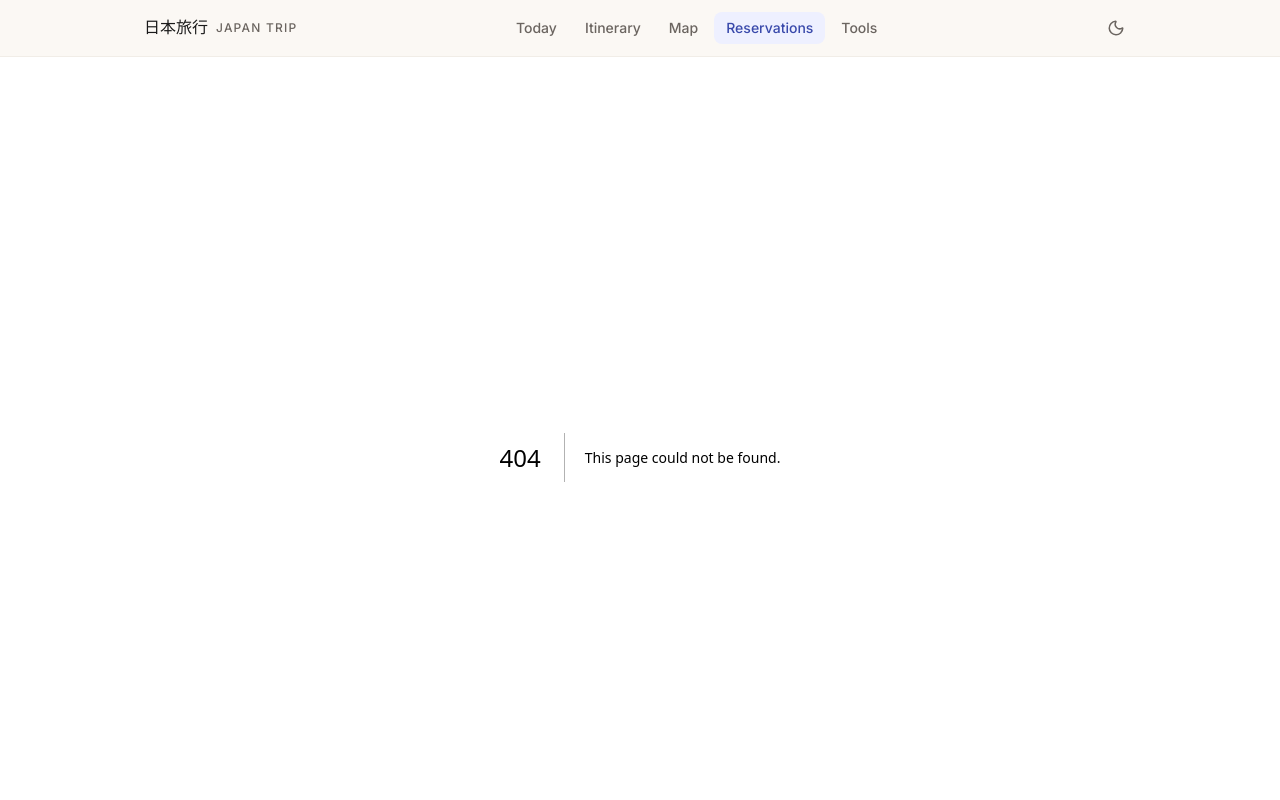
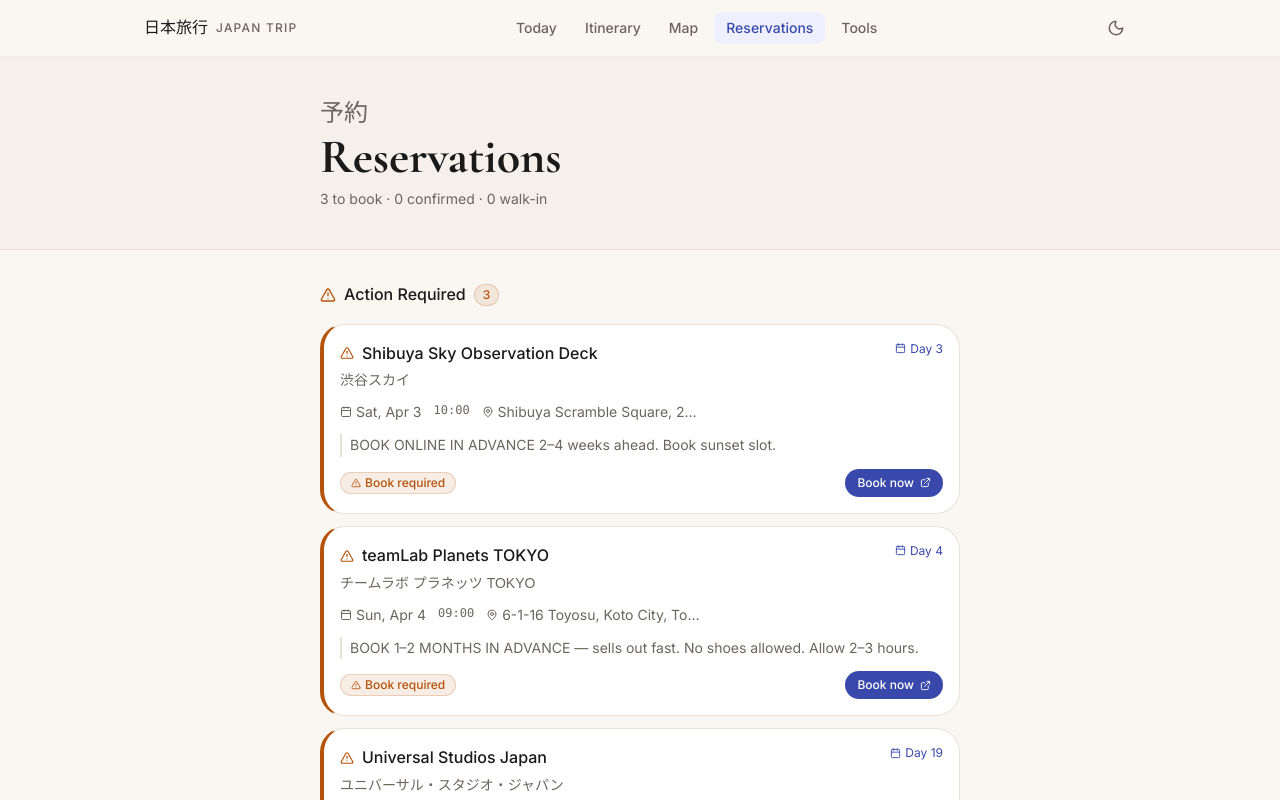
Before and after one commit to jaxbcoffee-crypto/japan-trip, a Next.js app: page /reservations in a window 1280 px wide. Before the commit this address had no page. Shown: the top 800 px of the page. Built offline with nearby package versions, Linux system fonts and the light colour scheme.

Commit message:
feat: reservations dashboard

```diff
--- /dev/null
+++ b/app/reservations/page.tsx
@@ -0,0 +1,101 @@
+import { AlertTriangle, CheckCircle, Info } from 'lucide-react'
+import { reservationsByUrgency } from '@/lib/itinerary'
+import { ReservationCard } from '@/components/reservations/ReservationCard'
+
+export default function ReservationsPage() {
+  const entries = reservationsByUrgency()
+
+  const actionRequired = entries.filter(e => e.stop.reservation?.required && !e.stop.reservation?.booked)
+  const booked = entries.filter(e => e.stop.reservation?.booked)
+  const walkIn = entries.filter(e => e.stop.reservation?.required === false)
+
+  return (
+    <div className="min-h-screen bg-bg">
+      {/* Page hero */}
+      <div className="border-b border-line bg-surface-raised">
+        <div className="max-w-2xl mx-auto px-4 py-10">
+          <p className="font-jp text-2xl text-muted mb-1">予約</p>
+          <h1 className="font-serif text-5xl font-bold text-fg mb-2">Reservations</h1>
+          <p className="text-muted text-sm">
+            {actionRequired.length} to book · {booked.length} confirmed · {walkIn.length} walk-in
+          </p>
+        </div>
+      </div>
+
+      <div className="max-w-2xl mx-auto px-4 py-8 pb-24 space-y-10">
+        {/* Action required */}
+        {actionRequired.length > 0 && (
+          <section>
+            <div className="flex items-center gap-2 mb-4">
+              <AlertTriangle size={16} className="text-warn" />
+              <h2 className="font-medium text-fg">Action Required</h2>
+              <span className="rounded-full bg-warn/10 text-warn border border-warn/20 px-2 py-0.5 text-xs font-medium">
+                {actionRequired.length}
+              </span>
+            </div>
+            <div className="space-y-3">
+              {actionRequired.map(({ stop, day, dayNumber }) => (
+                <ReservationCard
+                  key={stop.id}
+                  stop={stop}
+                  day={day}
+                  dayNumber={dayNumber}
+                  status="action-required"
+                />
+              ))}
+            </div>
+          </section>
+        )}
+
+        {/* Booked */}
+        {booked.length > 0 && (
+          <section>
+            <div className="flex items-center gap-2 mb-4">
+              <CheckCircle size={16} className="text-ok" />
+              <h2 className="font-medium text-fg">Confirmed</h2>
+            </div>
+            <div className="space-y-3">
+              {booked.map(({ stop, day, dayNumber }) => (
+                <ReservationCard
+                  key={stop.id}
+                  stop={stop}
+                  day={day}
+                  dayNumber={dayNumber}
+                  status="booked"
+                />
+              ))}
+            </div>
+          </section>
+        )}
+
+        {/* Walk-in */}
+        {walkIn.length > 0 && (
+          <section>
+            <div className="flex items-center gap-2 mb-4">
+              <Info size={16} className="text-muted" />
+              <h2 className="font-medium text-fg">Walk-in</h2>
+            </div>
+            <div className="space-y-3">
+              {walkIn.map(({ stop, day, dayNumber }) => (
+                <ReservationCard
+                  key={stop.id}
+                  stop={stop}
+                  day={day}
+                  dayNumber={dayNumber}
+                  status="walk-in"
+                />
+              ))}
+            </div>
+          </section>
+        )}
+
+        {entries.length === 0 && (
+          <div className="text-center py-16 text-muted">
+            <p className="font-serif text-2xl mb-2">No reservations</p>
+            <p className="text-sm">Stops with booking requirements will appear here.</p>
+          </div>
+        )}
+      </div>
+    </div>
+  )
+}
--- /dev/null
+++ b/components/reservations/ReservationCard.tsx
@@ -0,0 +1,116 @@
+import Link from 'next/link'
+import { ExternalLink, CheckCircle, AlertTriangle, Calendar, MapPin } from 'lucide-react'
+import { cn } from '@/lib/cn'
+import type { Stop, Day } from '@/lib/types'
+
+interface ReservationCardProps {
+  stop: Stop
+  day: Day
+  dayNumber: number
+  status: 'action-required' | 'booked' | 'walk-in'
+}
+
+export function ReservationCard({ stop, day, dayNumber, status }: ReservationCardProps) {
+  const res = stop.reservation!
+  const notes = res.notes ?? ''
+  const urlMatch = notes.match(/https?:\/\/[^\s)]+/)
+  const bookingUrl = urlMatch?.[0]
+  const cleanNotes = notes.replace(/https?:\/\/[^\s)]+/g, '').trim()
+
+  const dateStr = new Intl.DateTimeFormat('en-US', {
+    timeZone: 'Asia/Tokyo',
+    weekday: 'short',
+    month: 'short',
+    day: 'numeric',
+  }).format(new Date(day.date + 'T00:00:00+09:00'))
+
+  const urgencyBorder = {
+    'action-required': 'border-l-warn',
+    'booked': 'border-l-ok',
+    'walk-in': 'border-l-muted',
+  }[status]
+
+  return (
+    <div className={cn(
+      'bg-surface rounded-xl border border-line border-l-4 p-4 space-y-3',
+      urgencyBorder
+    )}>
+      <div className="flex items-start justify-between gap-3">
+        <div className="flex-1 min-w-0">
+          <div className="flex items-center gap-2 mb-1">
+            {status === 'action-required' && (
+              <AlertTriangle size={14} className="text-warn shrink-0" />
+            )}
+            {status === 'booked' && (
+              <CheckCircle size={14} className="text-ok shrink-0" />
+            )}
+            <h3 className="font-medium text-fg">{stop.name}</h3>
+          </div>
+          {stop.nameJa && (
+            <p className="font-jp text-sm text-muted">{stop.nameJa}</p>
+          )}
+        </div>
+        <Link
+          href={`/itinerary/${dayNumber}`}
+          className="shrink-0 inline-flex items-center gap-1 text-xs text-accent hover:underline"
+        >
+          <Calendar size={11} />
+          Day {dayNumber}
+        </Link>
+      </div>
+
+      <div className="flex flex-wrap gap-3 text-sm text-muted">
+        <span className="flex items-center gap-1">
+          <Calendar size={12} />
+          {dateStr}
+        </span>
+        {stop.start && (
+          <span className="font-mono text-xs">{stop.start.slice(0, 5)}</span>
+        )}
+        {stop.address && (
+          <span className="flex items-center gap-1">
+            <MapPin size={12} />
+            <span className="truncate max-w-[200px]">{stop.address}</span>
+          </span>
+        )}
+      </div>
+
+      {cleanNotes && (
+        <p className="text-sm text-muted leading-relaxed border-l-2 border-line pl-2">{cleanNotes}</p>
+      )}
+
+      <div className="flex items-center justify-between">
+        <div>
+          {status === 'action-required' && (
+            <span className="inline-flex items-center gap-1 rounded-full bg-warn/10 text-warn border border-warn/20 px-2.5 py-0.5 text-xs font-medium">
+              <AlertTriangle size={10} />
+              Book required
+            </span>
+          )}
+          {status === 'booked' && (
+            <span className="inline-flex items-center gap-1 rounded-full bg-ok/10 text-ok border border-ok/20 px-2.5 py-0.5 text-xs font-medium">
+              <CheckCircle size={10} />
+              Confirmed
+            </span>
+          )}
+          {status === 'walk-in' && (
+            <span className="inline-flex items-center gap-1 rounded-full bg-surface-raised text-muted border border-line px-2.5 py-0.5 text-xs font-medium">
+              Walk-in
+            </span>
+          )}
+        </div>
+        {bookingUrl && status === 'action-required' && (
+          <a
+            href={bookingUrl}
+            target="_blank"
+            rel="noopener noreferrer"
+            className="inline-flex items-center gap-1.5 bg-accent text-white rounded-lg px-3 py-1.5 text-xs font-medium hover:bg-accent/90 transition-colors"
+          >
+            Book now
+            <ExternalLink size={11} />
+          </a>
+        )}
+      </div>
+    </div>
+  )
+}
```
